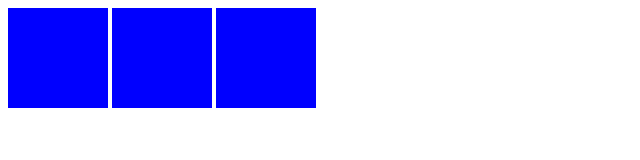
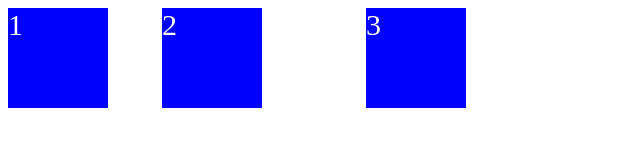
Before and after one commit to aristata/css-02-layout-master, a plain HTML site: page ch1-0/index.html in a window 1280 px wide. Shown: the whole page, without its empty margins (0-640 px from the left). Drawn offline with Linux system fonts and the light colour scheme.

Commit message:
feat: flex 이전의 디자인
- pixel 값을 일일이 입력하여 원하는 레이아웃을 만들어냈다

```diff
--- a/ch1-0/index.html
+++ b/ch1-0/index.html
@@ -8,8 +8,8 @@
     <title>(S)CSS Master class</title>
   </head>
   <body>
-    <div class="box"></div>
-    <div class="box"></div>
-    <div class="box"></div>
+    <div class="box">1</div>
+    <div class="box">2</div>
+    <div class="box">3</div>
   </body>
 </html>
--- a/ch1-0/style.css
+++ b/ch1-0/style.css
@@ -3,4 +3,14 @@
   width: 100px;
   height: 100px;
   display: inline-block;
+  color: white;
+  font-size: 30px;
 }
+
+.box:nth-child(2) {
+  margin-left: 50px;
+}
+
+.box:nth-child(3) {
+  margin-left: 100px;
+}
```
